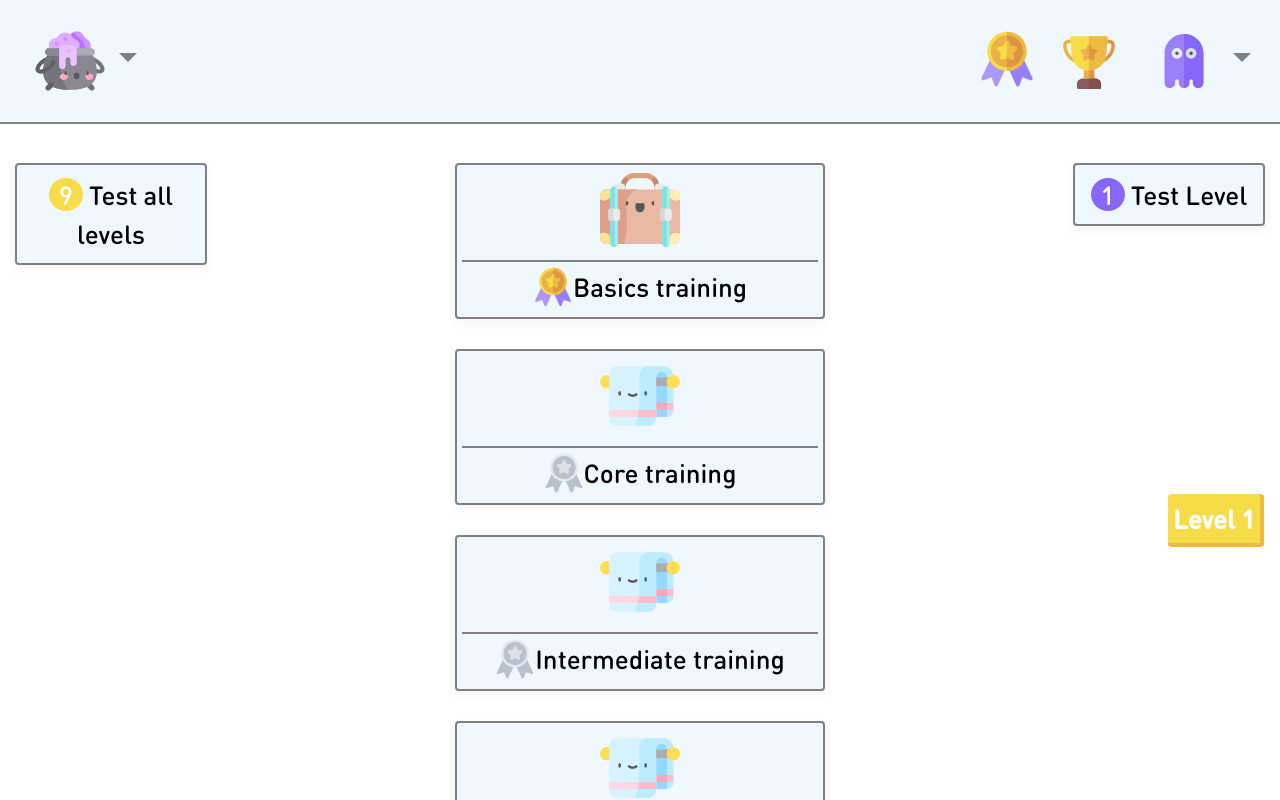
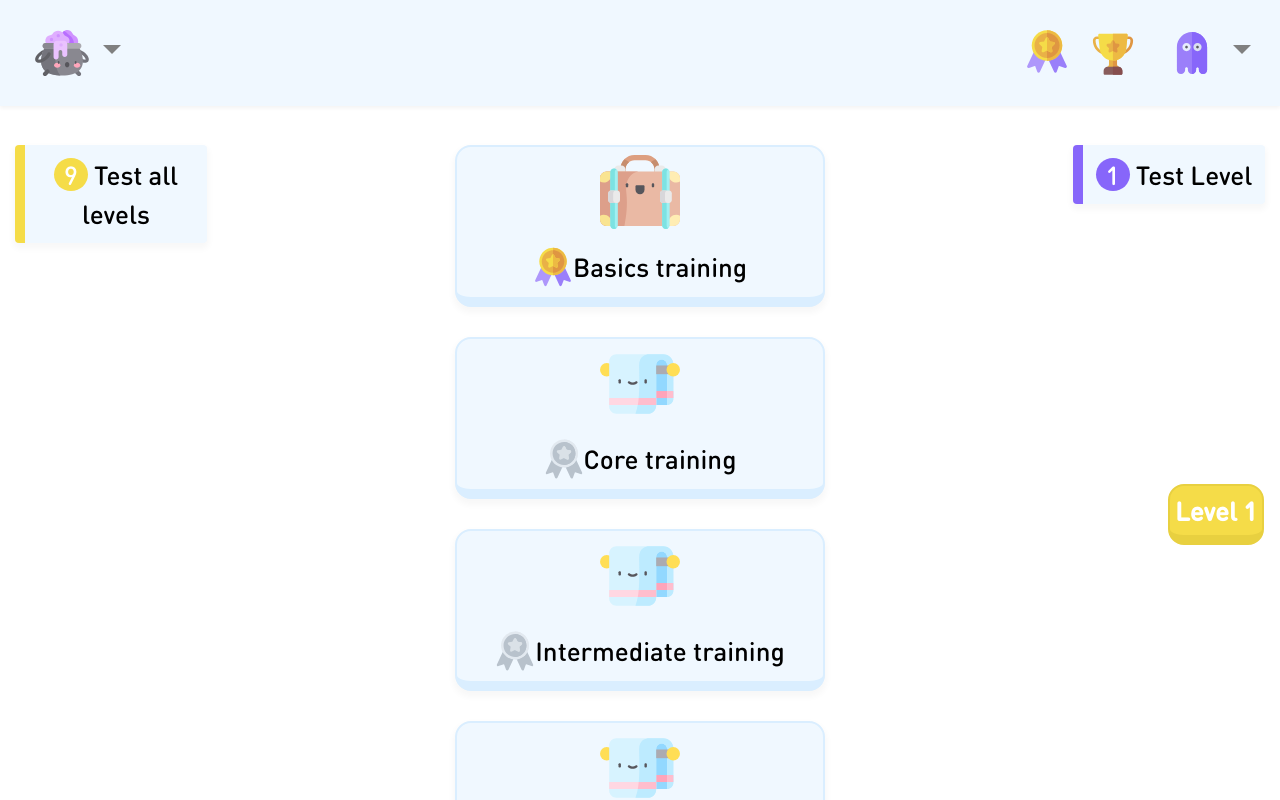
Before and after one commit to shiraz27/quiz-frontend, a React (Create React App) app: page /dashboard in a window 1280 px wide. Shown: the top 800 px of the page. Built offline with nearby package versions, Linux system fonts and the light colour scheme.

Commit message:
refactor UI

```diff
--- a/src/components/Dashboard.js
+++ b/src/components/Dashboard.js
@@ -59,7 +59,7 @@ export default function Dashboard() {
 					/>
 				</div>
 				<div style={{ position: 'absolute', left: 0 }}>
-					<LevelElement
+					<AllLevelElement
 						// lessonImg={lesson.lessonImg}
 						badge={level}
 						title="Test all levels"
@@ -142,6 +142,29 @@ function LevelElement(props) {
 		</div>
 	);
 }
+function AllLevelElement(props) {
+	const color = props.type === 'all' ? '#f5dc48' : '#8766fa';
+
+	return (
+		<div style={styles.alllevelDiv}>
+			<p style={styles.lessonTitle}>
+				<span
+					// src={blank}
+					style={{
+						height: '5vmin',
+						borderRadius: '50%',
+						background: color,
+						height: '5vh',
+						width: '5vh',
+					}}
+				>
+					<span style={{ color: 'white', margin: '10px' }}>{props.number}</span>
+				</span>{' '}
+				{props.title}
+			</p>
+		</div>
+	);
+}
 function LessonTitle(props) {
 	return (
 		<div style={styles.rowContainer}>
@@ -200,7 +223,15 @@ const styles = {
 		margin: '15px',
 		boxShadow: '0 4px 6px 2px rgba(2, 30, 47, 0.03)',
 		borderRadius: '4px',
-		border: '2px solid gray',
+		// borderRight: '10px solid #a1adbb',
+		// borderLeft: '10px solid #a1adbb',
+		borderTopWidth: '2px',
+		borderRightWidth: '2px',
+		borderLeftWidth: '2px',
+		borderBottomWidth: '10px',
+		borderStyle: 'solid',
+		borderColor: 'rgb(218, 238, 255)',
+		borderRadius: '16px',
 	},
 	levelDiv: {
 		display: 'flex',
@@ -214,7 +245,29 @@ const styles = {
 		margin: '15px',
 		boxShadow: '0 4px 6px 2px rgba(2, 30, 47, 0.03)',
 		borderRadius: '4px',
-		border: '2px solid gray',
+		borderLeft: '10px solid #8766fa',
+		// overflow: 'scroll',
+		// maxHeight: '122px',
+		maxWidth: '370px',
+		width: '15vw',
+		height: 'fit-content',
+		maxHeight: '150px',
+		textAlign: 'center',
+		padding: '10px',
+	},
+	alllevelDiv: {
+		display: 'flex',
+		flexDirection: 'column',
+		alignItems: 'center',
+		justifyContent: 'center',
+		fontSize: 'calc(10px + 2vmin)',
+		background: 'aliceblue',
+		maxWidth: '370px',
+		// width: 'fit-content',
+		margin: '15px',
+		boxShadow: '0 4px 6px 2px rgba(2, 30, 47, 0.03)',
+		borderRadius: '4px',
+		borderLeft: '10px solid #f5dc48',
 		// overflow: 'scroll',
 		// maxHeight: '122px',
 		maxWidth: '370px',
@@ -245,7 +298,8 @@ const styles = {
 		margin: '5px',
 		width: '-webkit-fill-available',
 		/* background: aliceblue; */
-		borderTop: '2px solid gray',
+		// borderTop: '2px solid gray',
+		// borderTop: '4px dashed #8766fa',
 		// borderTop: '4px solid rgb(135, 102, 250)'
 	},
 	vl: {
@@ -253,19 +307,26 @@ const styles = {
 		margin: '10px',
 	},
 	level: {
-		height: '100%',
+		// height: '100%',
 		display: 'flex',
 		flexDirection: 'row',
 		justifyContent: 'center',
 		background: 'rgb(245, 220, 72)',
 		padding: '5px',
 		margin: '1rem',
-		borderRight: '4px solid rgb(237, 186, 67)',
-		borderBottom: '4px solid rgb(237, 186, 67)',
-		borderRadius: '5%',
+		// borderRight: '4px solid rgb(237, 186, 67)',
+		// borderBottom: '4px solid rgb(237, 186, 67)',
+		// borderRadius: '5%',
 		position: 'absolute',
 		right: '0',
 		height: 'fit-content',
+		borderTopWidth: '2px',
+		borderRightWidth: '2px',
+		borderLeftWidth: '2px',
+		borderBottomWidth: '10px',
+		borderStyle: 'solid',
+		borderColor: '#e8d040',
+		borderRadius: '16px',
 	},
 	lessonImg: {
 		height: '10vmin',
--- a/src/components/NavbarTop.js
+++ b/src/components/NavbarTop.js
@@ -90,13 +90,13 @@ const styles = {
 		fontSize: '0.75em',
 	},
 	navBox: {
-		borderBottom: '2px solid gray',
+		// borderBottom: '2px solid gray',
 		background: 'aliceblue',
-
-		// boxShadow: '0 2px 4px 0 rgba(0,0,0,.05)',
+		boxShadow: '0 2px 4px 0 rgba(0,0,0,.05)',
+		padding: '0 !important',
 	},
 	navElement: {
-		height: '9vmin',
+		height: '7vmin',
 		margin: '5px',
 	},
 	vl: {
```
